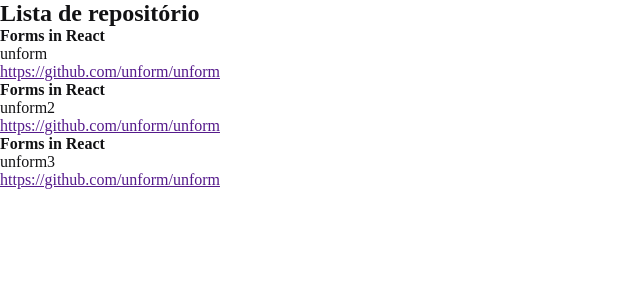
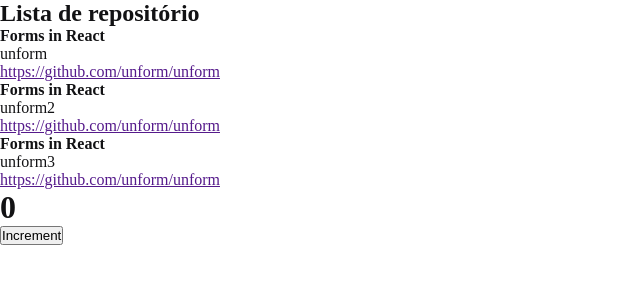
Before and after one commit to bvieiradeveloper/01-github-explorer, a React app: page / in a window 1280 px wide. Shown: the top 300 px of the page, without its empty margins (0-640 px from the left). Built offline with nearby package versions, Linux system fonts and the light colour scheme.

Commit message:
First State

```diff
--- a/src/app.jsx
+++ b/src/app.jsx
@@ -1,7 +1,12 @@
 
-import { RepositoryList } from './components/repositortList'
+import { Counter } from './components/Counter'
+import { RepositoryList } from './components/RepositortList'
 import  './styles/global.scss'
 
 export function App(){
-  return <RepositoryList/>
-}
+  return (
+  <>
+    <RepositoryList/>
+    <Counter/>
+  </>
+)}
--- /dev/null
+++ b/src/components/Counter.jsx
@@ -0,0 +1,17 @@
+import { useState } from "react";
+
+export function Counter(){
+
+  const [count, setCount] = useState(0);
+
+  function increment(){
+    setCount(count+1);
+  }
+
+  return(
+    <div>
+      <h1>{count}</h1>
+      <button type="button" onClick={increment}>Increment</button>
+    </div>
+  );
+}
```
